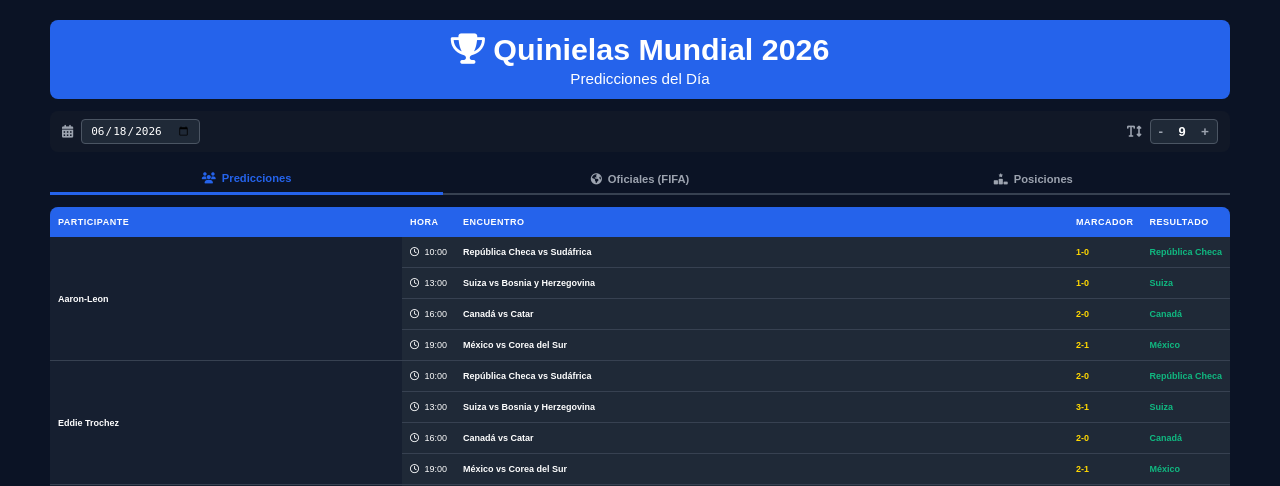
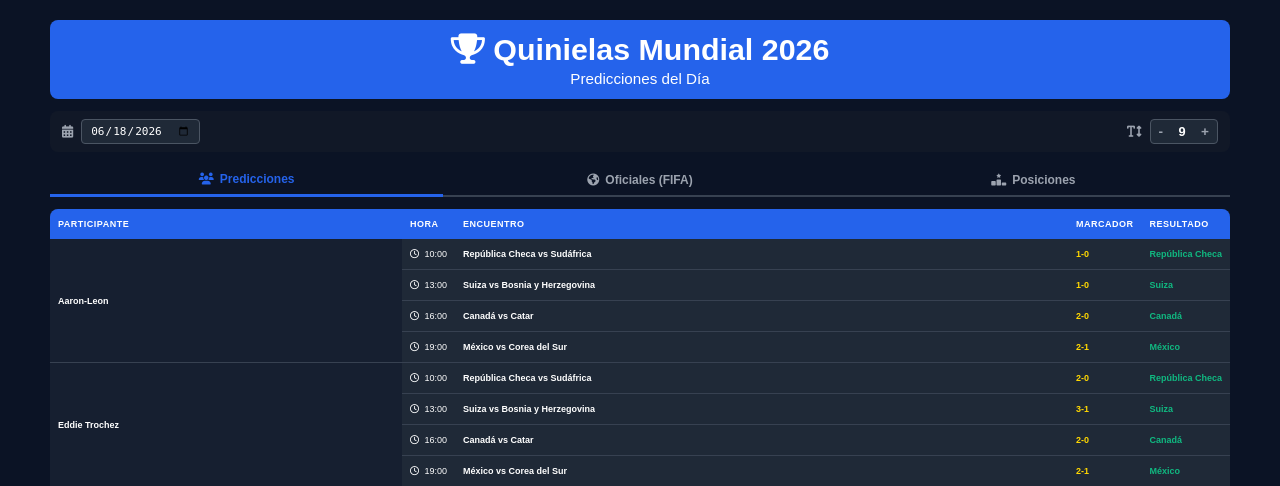
Before and after one commit to eddietrochez/WorldCup-Results, a Flask app: page / in a window 1280 px wide. Shown: the top 486 px of the page. Run offline with Flask 3, Linux system fonts and the light colour scheme.

Commit message:
Increase button font size from 0.70em to 0.75em

```diff
--- a/templates/index.html
+++ b/templates/index.html
@@ -121,7 +121,7 @@
             border: none;
             color: #9ca3af;
             padding: 8px 12px;
-            font-size: 0.70em;
+            font-size: 0.75em;
             font-weight: bold;
             cursor: pointer;
             transition: all 0.3s;
```
